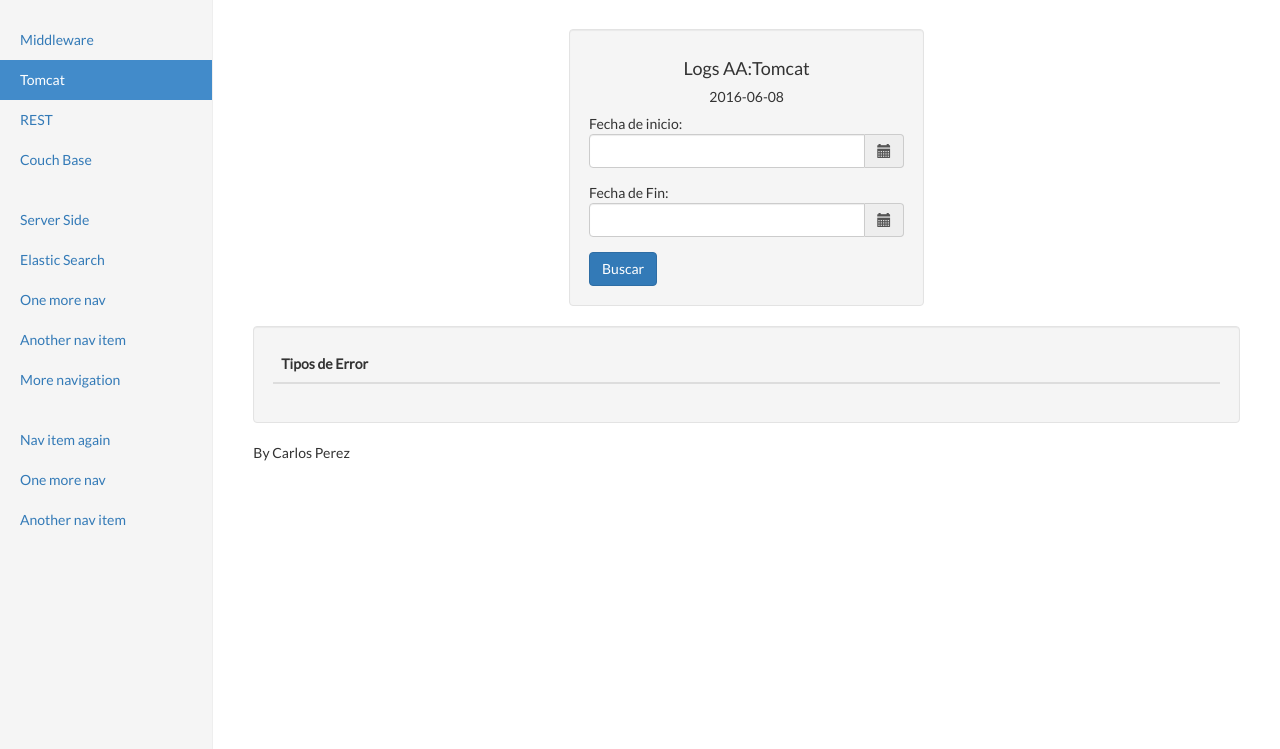
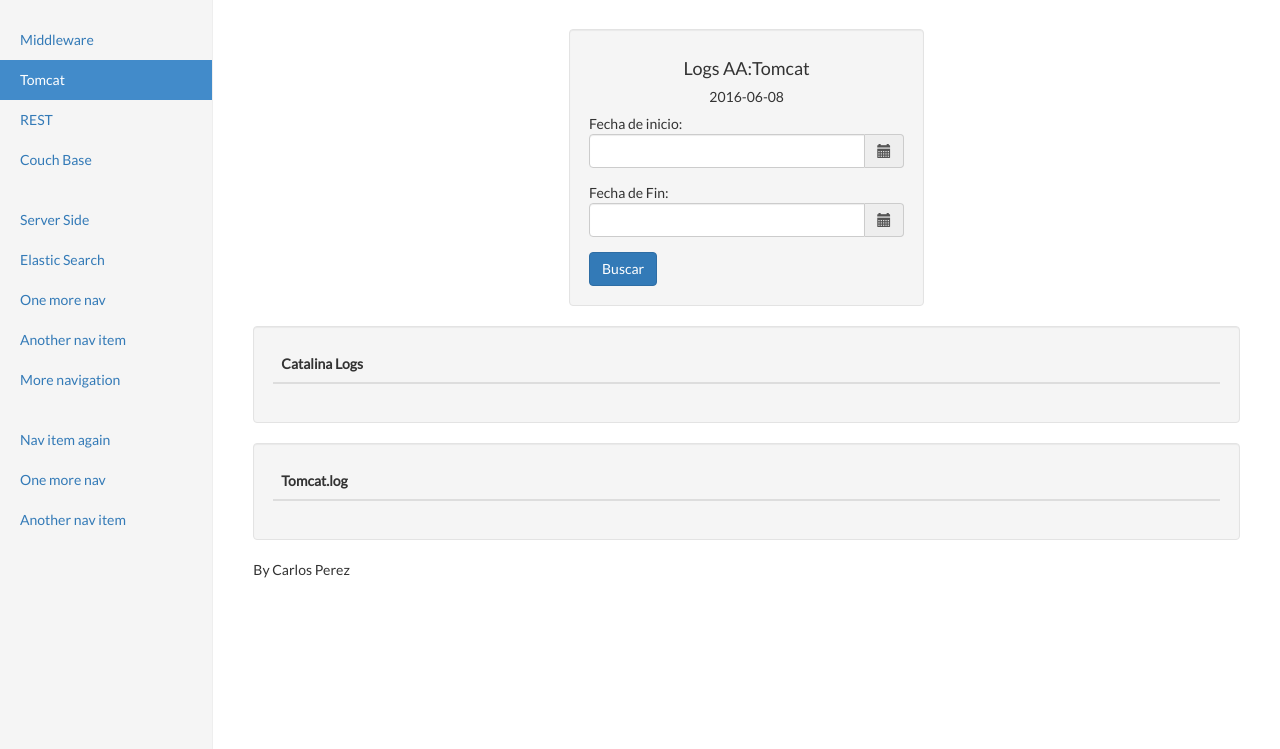
Before and after one commit to charlsagente/django-reports-for-logs, a Django app: page /logs/tomcat in a window 1280 px wide. Shown: the part 51-800 px from the top of the page. Run offline with Django 3.2, Linux system fonts and the light colour scheme; lists and menus that the app fills with data are empty; some libraries are stand-ins or nearby versions.

Commit message:
:star2: completed tomcat parser
Completed tomcat parser

```diff
--- a/logmanagement/parser/logs_parsers/LogsParserBase.py
+++ b/logmanagement/parser/logs_parsers/LogsParserBase.py
@@ -65,4 +65,4 @@ class LogsParserBase:
                 for log_level in REGEX_TOMCAT_LOG_LEVELS:
                     r = log_level.search(x.strip())
                     if r:
-                        kwargs['returning_function'](x.strip(),r.group('log_level'),args[0],line_number)
+                        kwargs['returning_function'](x.strip(),r.group('log_level'),args[0],line_number,file)
--- a/logmanagement/parser/logs_parsers/TomcatParser/LogsParserTomcat.py
+++ b/logmanagement/parser/logs_parsers/TomcatParser/LogsParserTomcat.py
@@ -36,3 +36,5 @@ class LogsParserTomcat(LogsParserBase):
         r = re.match(REGEX_TOMCAT_TIMESTAMP, line)
         if r:
             self.in_memory_logs.add_error_log(log_level,r.group("date"),*args)
+        else:
+            self.in_memory_logs.add_counted_errors_for_tomcat(log_level,*args)
--- a/logmanagement/static/logmanagement/scripts/reports-for-tomcat.js
+++ b/logmanagement/static/logmanagement/scripts/reports-for-tomcat.js
@@ -4,6 +4,7 @@
 $(function () {
 
     var global_logs_values;
+    var global_tomcat_values;
 
     $('#datetimepicker6').datetimepicker({
         format: 'YYYY-MM-DD'
@@ -24,28 +25,32 @@ $(function () {
     $('#myModal').on('show.bs.modal', function (event) {
         var button = $(event.relatedTarget) // Button that triggered the modal
         var log_level = button.data('log_level') // Extract info from data-* attributes
-
-
-
         var modal = $(this);
 
+        $(modal.find('.modal-body table tbody')).empty();
+        var files = {};
+        for (var date in global_logs_values[log_level]) {
+            for (var file in global_logs_values[log_level][date]) {
+                if (files.hasOwnProperty(file))
+                    files[file] = files[file].concat(global_logs_values[log_level][date][file]);
+                else
+                    files[file] = global_logs_values[log_level][date][file];
+            }
+        }
 
-        $(modal.find('.modal-body table tbody')).empty();
-
-        $.each(global_logs_values[log_level], function (index, val) {
-
+        for (var val in files) {
             modal.find('.modal-body table tbody').append(
                 $('<tr>').append(
                     $('<td>').append(
                         $('<a>', {
                             href: val,
-                            target: "_blank",
-                            text: val
+                            text: val,
+                            target: "_blank"
                         })
                     )
                 ).append(
                     $('<td>', {
-                            html: '<strong>' + ctr_files.line_counters + '</strong>',
+                            text: files[val].length,
                             align: 'center'
                         }
                     )
@@ -54,63 +59,109 @@ $(function () {
                         $('<textarea>', {
                             class: "form-control",
                             rows: "3",
-                            text: ctr_files.lines.sort().join(", ")
+                            text: files[val].join(", ")
                         })
                     )
                 )
             );
-
-
-        });
-
-
+        }
     });
 
+    $('#tomcatModal').on('show.bs.modal', function (event) {
+        var button = $(event.relatedTarget) // Button that triggered the modal
+        var log_level = button.data('log_level') // Extract info from data-* attributes
+        var modal = $(this);
+        $(modal.find('.modal-body table tbody')).empty();
+
+        for (var file in global_tomcat_values) {
+            var arry = global_tomcat_values[file][log_level]
+            modal.find('.modal-body table tbody').append(
+                $('<tr>').append(
+                    $('<td>').append(
+                        $('<a>', {
+                            href: file,
+                            text: file,
+                            target: "_blank"
+                        })
+                    )
+                ).append(
+                    $('<td>', {
+                            text: global_tomcat_values[file][log_level].length,
+                            align: 'center'
+                        }
+                    )
+                ).append(
+                    $('<td>').append(
+                        $('<textarea>', {
+                            class: "form-control",
+                            rows: "3",
+                            text: global_tomcat_values[file][log_level].join(", ")
+                        })
+                    )
+                )
+            );
+        }
+    });
 
     $('#btnsubmit').on('click', function (e) {
         $(this).html('<i class="fa fa-circle-o-notch fa-spin"></i> Espere..');
         $(this).attr('disabled', true);
-        $('table').addClass('animated zoomOutRight');
-        $('table').one('webkitAnimationEnd mozAnimationEnd MSAnimationEnd oanimationend animationend',
-            function () {
-                $('strong span').text("");
-                $('table').removeClass('animated zoomOutRight');
-            });
 
         $.ajax({
             type: "GET",
-            url: "tomcat/"+$("#start_date").val() + "/" + $("#end_date").val(),
+            url: "tomcat/" + $("#start_date").val() + "/" + $("#end_date").val(),
 
             success: function (data) {
 
                 console.log(data);
+                global_logs_values = data.files;
+                global_tomcat_values = data.tomcat;
 
-                global_logs_values=data.files;
                 $('table thead tr:nth-child(2)').empty();
                 $('table tbody tr').empty();
 
+
                 for (var log_level in data.tomcat_logs) {
-                    $('table thead tr:nth-child(2)').append(
-                        $('<th>',{
-                            text:log_level
+                    $('#table_errors_catalina thead tr:nth-child(2)').append(
+                        $('<th>', {
+                            text: log_level
                         })
                     )
-                }
-                for (var log_level in data.tomcat_logs) {
-                    var column_cter=0;
-                    for(var date in data.tomcat_logs[log_level]){
-                        column_cter+=text=data.tomcat_logs[log_level][date]
+                    var column_cter = 0;
+                    for (var date in data.tomcat_logs[log_level]) {
+                        column_cter += text = data.tomcat_logs[log_level][date]
                     }
-                    $('table tbody tr').append(
-                        $('<td>').append(column_cter > 0 ? $('<a>',{
-                            href:"#",
-                            "data-toggle":"modal", "data-target":"#myModal", "log_level":log_level,
-                                text:column_cter
-                        }): 0
+                    $('#table_errors_catalina tbody tr').append(
+                        $('<td>').append(column_cter > 0 ? $('<a>', {
+                                href: "#",
+                                "data-toggle": "modal", "data-target": "#myModal", "data-log_level": log_level,
+                                text: column_cter
+                            }) : 0
                         )
                     )
 
-                    //console.log(key, yourobject[key]);
+                }
+
+                for (var file_name in data.tomcat) {
+                    var column_cter = 0;
+
+                    for (var log_level in data.tomcat[file_name]) {
+                        $('#table_errors_tomcat thead tr:nth-child(2)').append(
+                            $('<th>', {
+                                text: log_level
+                            })
+                        )
+                        column_cter += data.tomcat[file_name][log_level].length
+                    }
+                    $('#table_errors_tomcat tbody tr').append(
+                        $('<td>').append(column_cter > 0 ? $('<a>', {
+                                href: "#",
+                                "data-toggle": "modal", "data-target": "#tomcatModal", "data-log_level": log_level,
+                                text: column_cter
+                            }) : 0
+                        )
+                    )
+
                 }
 
 
--- a/logmanagement/templates/logmanagement/logsfortomcat.html
+++ b/logmanagement/templates/logmanagement/logsfortomcat.html
@@ -46,18 +46,18 @@
 <br>
 
 
-<div class="row" id="table-android-pt-errors">
+<div class="row" id="table-reports-errors">
     <div class="col-md-12">
         <div class="well">
             <div class="row">
                 <div class="col-md-12">
                     <div class="row">
                         <div class="col-md-12">
-                            <table class="table table-striped">
+                            <table class="table table-striped" id="table_errors_catalina">
                                 <thead>
                                     <tr>
                                         <th colspan="4">
-                                            Tipos de Error
+                                            Catalina Logs
                                         </th>
                                     </tr>
                                     <tr>
@@ -68,6 +68,43 @@
                                     <tr>
 
                                     </tr>
+                                </tbody>
+                            </table>
+
+                        </div>
+                    </div>
+
+
+                </div>
+
+            </div>
+        </div>
+    </div>
+
+</div>
+
+<div class="row" id="table-static">
+    <div class="col-md-12">
+        <div class="well">
+            <div class="row">
+                <div class="col-md-12">
+                    <div class="row">
+                        <div class="col-md-12">
+                            <table class="table table-striped" id="table_errors_tomcat">
+                                <thead>
+                                <tr>
+                                    <th colspan="4">
+                                        Tomcat.log
+                                    </th>
+                                </tr>
+                                <tr>
+
+                                </tr>
+                                </thead>
+                                <tbody>
+                                <tr>
+
+                                </tr>
                                 </tbody>
                             </table>
 
@@ -155,3 +192,70 @@
         </div>
     </div>
 </div>
+
+<div class="modal fade" id="tomcatModal" tabindex="-1" role="dialog" aria-labelledby="myModalLabel">
+    <div class="modal-dialog" role="document">
+        <div class="modal-content">
+            <div class="modal-header">
+                <button type="button" class="close" data-dismiss="modal" aria-label="Close"><span
+                        aria-hidden="true">&times;</span></button>
+                <h4 class="modal-title" id="myModalLabel">Tomcat</h4>
+            </div>
+            <div class="modal-body">
+                <table class="table table-striped">
+                    <thead>
+                    <tr>
+                        <th width="25%">
+                            Archivo
+                        </th>
+                        <th width="10%">
+                            No. Errores
+                        </th>
+                        <th width="65%">
+                            Lineas
+                        </th>
+                    </tr>
+                    </thead>
+                    <tbody>
+                    <tr>
+                        <td>
+                            <a href="#">catalina.log</a>
+                        </td>
+                        <td>
+                            <strong>2</strong>
+                        </td>
+                        <td>
+<textarea class="formcontrol" rows="3">
+    2, 45, 33, 444
+</textarea>
+                        </td>
+                    </tr>
+                    <tr>
+                        <td>
+                            <a href="#">tomcat.log</a>
+                        </td>
+                        <td>
+                            <strong>4</strong>
+                        </td>
+                        <td>
+<textarea class="formcontrol" rows="3">
+    2,225, 33, 2
+</textarea>
+                        </td>
+                    </tr>
+                    </tbody>
+                </table>
+
+                <div class="list-group">
+
+                </div>
+
+
+            </div>
+            <div class="modal-footer">
+                <button type="button" class="btn btn-default" data-dismiss="modal">Cerrar</button>
+
+            </div>
+        </div>
+    </div>
+</div>
```
Also changed, not shown: logmanagement/parser/logs_parsers/TomcatParser/Logs.py (+17 -5 lines).
